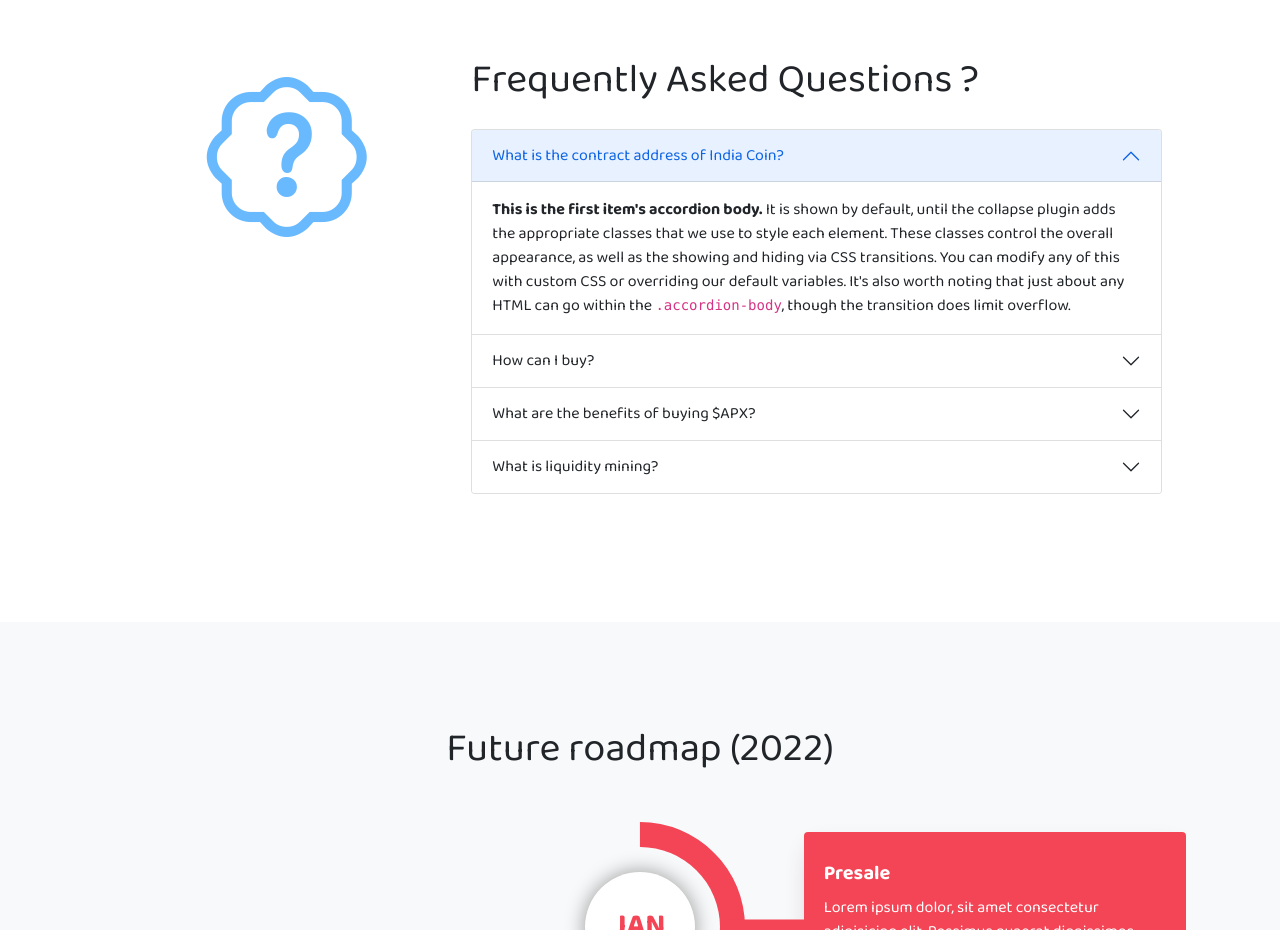
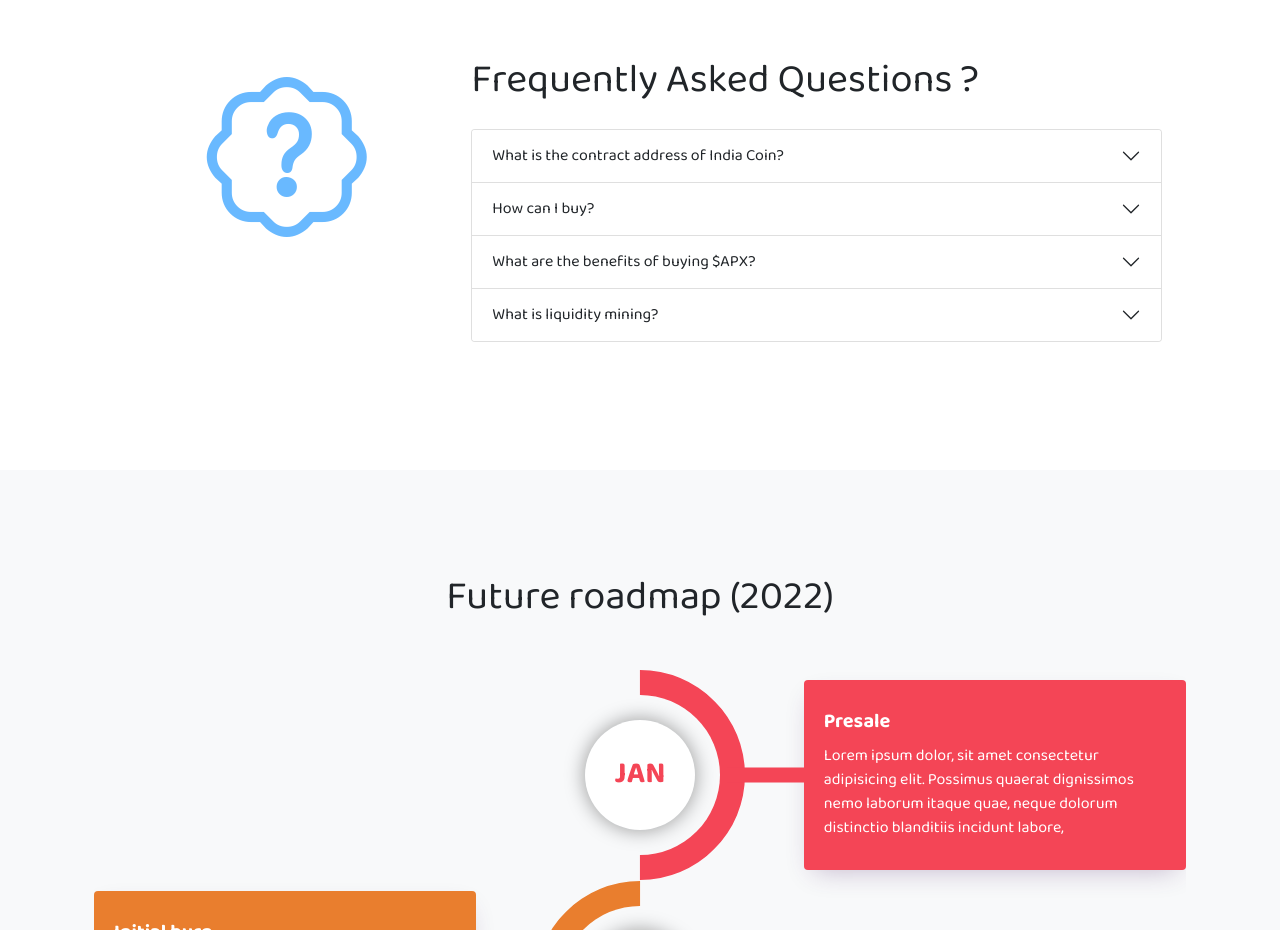
Before and after one commit to alphaxglobal/alphaxglobal.github.io, a React (Create React App) app: page / in a window 1280 px wide. Shown: the part 2600-3530 px from the top of the page. Built offline with nearby package versions, Linux system fonts and the light colour scheme.

Commit message:
dataList

```diff
--- a/src/components/faq.jsx
+++ b/src/components/faq.jsx
@@ -1,4 +1,45 @@
 const FAQ = () => {
+  const dataList = [
+    {
+      q: "What is the contract address of India Coin?",
+      aList: [
+        {
+          a: "Lorem ipsum dolor sit amet, consectetur adipisicing elit. Saepe dolores blanditiis autem quod quis similique voluptates, nihil debitis ad error? Cumque esse, perferendis omnis labore expedita ratione maiores adipisci repellendus!",
+        },
+      ],
+    },
+    {
+      q: "How can I buy?",
+      aList: [
+        {
+          a: "Lorem ipsum dolor sit amet consectetur adipisicing elit. Exercitationem veritatis a corporis nulla doloremque accusantium ipsa nobis illum. Pariatur hic explicabo velit numquam iure consequatur corporis, recusandae rem officiis nulla?",
+        },
+      ],
+    },
+    {
+      q: "What are the benefits of buying $APX?",
+      aList: [
+        {
+          a: "Lorem ipsum dolor sit amet, consectetur adipisicing elit. Qui dolor quod aut eius! Odit optio cumque officiis quis corrupti ipsa molestias non blanditiis, culpa, ipsum eum delectus qui, autem dolor.",
+        },
+      ],
+    },
+    {
+      q: "What is liquidity mining?",
+      aList: [
+        {
+          a: "Lorem ipsum dolor sit amet, consectetur adipisicing elit. Ex adipisci, eum praesentium velit necessitatibus dignissimos autem. Quae sapiente laudantium, dolore autem cumque nihil, beatae architecto minima libero suscipit maxime rem.",
+        },
+        {
+          a: "Lorem ipsum dolor sit amet, consectetur adipisicing elit. Ex adipisci, eum praesentium velit necessitatibus dignissimos autem. Quae sapiente laudantium, dolore autem cumque nihil, beatae architecto minima libero suscipit maxime rem.",
+        },
+        {
+          a: "Lorem ipsum dolor sit amet, consectetur adipisicing elit. Ex adipisci, eum praesentium velit necessitatibus dignissimos autem. Quae sapiente laudantium, dolore autem cumque nihil, beatae architecto minima libero suscipit maxime rem.",
+        },
+      ],
+    },
+  ];
+
   return (
     <section className="bg-white" id="faqs">
       <div className="container p-lg-5">
@@ -10,134 +51,34 @@
             <h1 className="mb-4">Frequently Asked Questions ?</h1>
 
             <div className="accordion" id="accordionExample">
+              {dataList.map((dataItem, index) => (
                 <div className="accordion-item">
-                <h2 className="accordion-header" id="headingOne">
-                  <button
-                    className="accordion-button"
-                    type="button"
-                    data-bs-toggle="collapse"
-                    data-bs-target="#collapseOne"
-                    aria-expanded="true"
-                    aria-controls="collapseOne"
-                  >
-                    What is the contract address of India Coin?
-                  </button>
-                </h2>
-                <div
-                  id="collapseOne"
-                  className="accordion-collapse collapse show"
-                  aria-labelledby="headingOne"
-                  data-bs-parent="#accordionExample"
-                >
-                  <div className="accordion-body">
-                    <strong>This is the first item's accordion body.</strong> It is shown by default, until the collapse
-                    plugin adds the appropriate classes that we use to style each element. These classes control the
-                    overall appearance, as well as the showing and hiding via CSS transitions. You can modify any of
-                    this with custom CSS or overriding our default variables. It's also worth noting that just about any
-                    HTML can go within the <code>.accordion-body</code>, though the transition does limit overflow.
-                  </div>
-                </div>
-              </div>
-              <div className="accordion-item">
-                <h2 className="accordion-header" id="headingTwo">
+                  <h2 className="accordion-header" id={`headingId${index}`}>
                     <button
                       className="accordion-button collapsed"
                       type="button"
                       data-bs-toggle="collapse"
-                    data-bs-target="#collapseTwo"
-                    aria-expanded="false"
-                    aria-controls="collapseTwo"
+                      data-bs-target={`#collapseId${index}`}
+                      aria-expanded="true"
+                      aria-controls={`collapseId${index}`}
                     >
-                    How can I buy?
+                      {dataItem.q}
                     </button>
                   </h2>
                   <div
-                  id="collapseTwo"
+                    id={`collapseId${index}`}
                     className="accordion-collapse collapse"
-                  aria-labelledby="headingTwo"
+                    aria-labelledby={`headingId${index}`}
                     data-bs-parent="#accordionExample"
                   >
-                  <div className="accordion-body">
-                    <strong>This is the second item's accordion body.</strong> It is hidden by default, until the
-                    collapse plugin adds the appropriate classes that we use to style each element. These classes
-                    control the overall appearance, as well as the showing and hiding via CSS transitions. You can
-                    modify any of this with custom CSS or overriding our default variables. It's also worth noting that
-                    just about any HTML can go within the <code>.accordion-body</code>, though the transition does limit
-                    overflow.
+                    <div className="accordion-body pb-0">
+                      {dataItem.aList.map((ans) => (
+                        <p>{ans.a}</p>
+                      ))}
                     </div>
                   </div>
                 </div>
-
-              <div className="accordion-item">
-                <h2 className="accordion-header" id="headingThree">
-                  <button
-                    className="accordion-button collapsed"
-                    type="button"
-                    data-bs-toggle="collapse"
-                    data-bs-target="#collapseThree"
-                    aria-expanded="false"
-                    aria-controls="collapseThree"
-                  >
-                    What are the benefits of buying $APX?
-                  </button>
-                </h2>
-                <div
-                  id="collapseThree"
-                  className="accordion-collapse collapse"
-                  aria-labelledby="headingThree"
-                  data-bs-parent="#accordionExample"
-                >
-                  <div className="accordion-body">
-                    <strong>This is the third item's accordion body.</strong> It is hidden by default, until the
-                    collapse plugin adds the appropriate classes that we use to style each element. These classes
-                    control the overall appearance, as well as the showing and hiding via CSS transitions. You can
-                    modify any of this with custom CSS or overriding our default variables. It's also worth noting that
-                    just about any HTML can go within the <code>.accordion-body</code>, though the transition does limit
-                    overflow.
-                  </div>
-                </div>
-              </div>
-
-              <div className="accordion-item">
-                <h2 className="accordion-header" id="acHeading4">
-                  <button
-                    className="accordion-button collapsed"
-                    type="button"
-                    data-bs-toggle="collapse"
-                    data-bs-target="#acCollapse4"
-                    aria-expanded="false"
-                    aria-controls="acCollapse4"
-                  >
-                    What is liquidity mining?
-                  </button>
-                </h2>
-                <div
-                  id="acCollapse4"
-                  className="accordion-collapse collapse"
-                  aria-labelledby="acHeading4"
-                  data-bs-parent="#accordionExample"
-                >
-                  <div className="accordion-body">
-                    <p>
-                      Lorem ipsum dolor, sit amet consectetur adipisicing elit. Nisi nostrum veritatis temporibus enim
-                      possimus eum, consequatur quae repellendus suscipit vitae quia laborum animi illum debitis, maxime
-                      deleniti iusto quo? Praesentium?
-                    </p>
-                    <p>
-                      Lorem ipsum dolor sit amet, consectetur adipisicing elit. Magnam officiis ducimus quaerat enim a
-                      iure iste dolorem nobis, sed sapiente explicabo adipisci omnis incidunt, iusto consequuntur
-                      blanditiis molestias, architecto saepe?
-                    </p>
-                    <p>
-                      Lorem ipsum dolor sit amet consectetur adipisicing elit. Sit, laboriosam illum? Debitis minima
-                      quam architecto quis facere nostrum laudantium, quas perferendis excepturi quos facilis. Officiis
-                      voluptas et perspiciatis illo voluptatem? Lorem ipsum dolor sit amet consectetur adipisicing elit.
-                      Expedita iure eaque omnis odit rem beatae qui ipsa tempora nulla quasi officiis iusto labore
-                      consectetur eveniet perspiciatis aliquam, earum maxime odio.
-                    </p>
-                  </div>
-                </div>
-              </div>
+              ))}
             </div>
           </div>
         </div>
```
Lines whose indentation alone changed are shown as unchanged.
